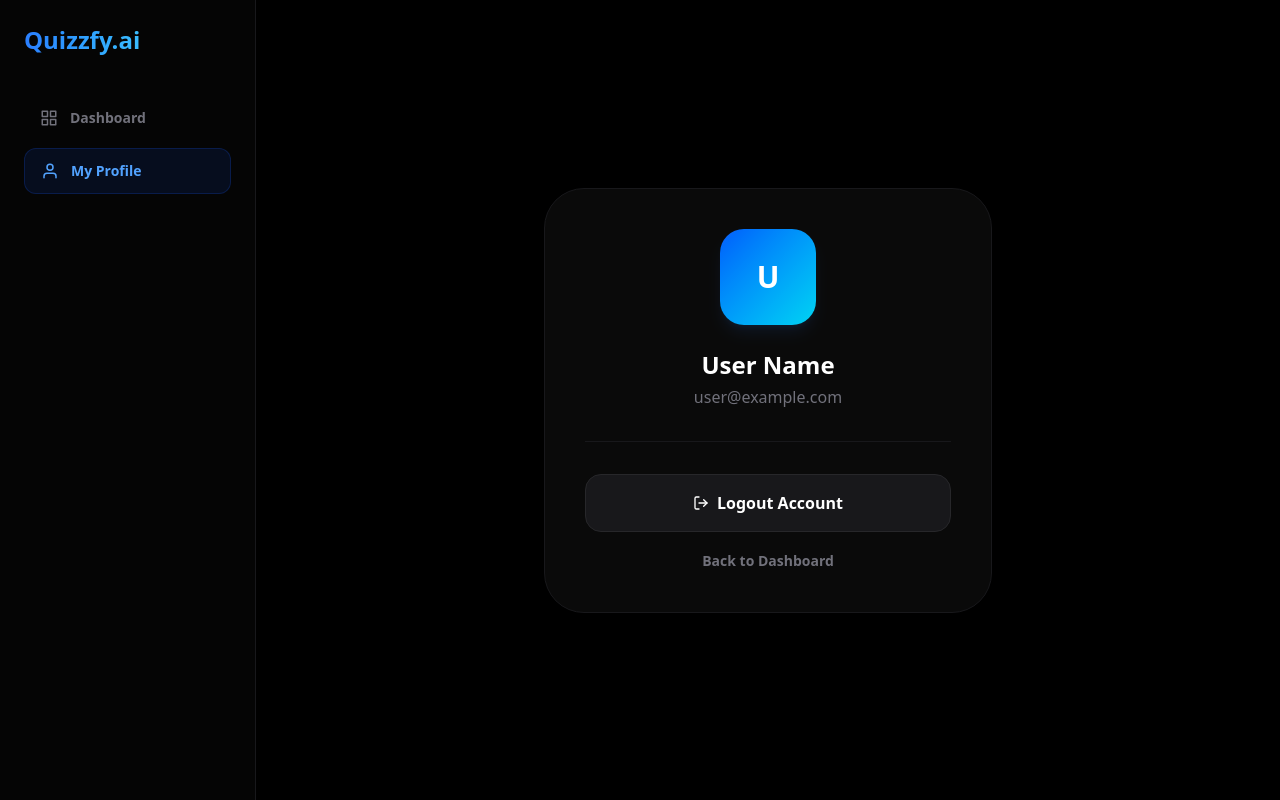
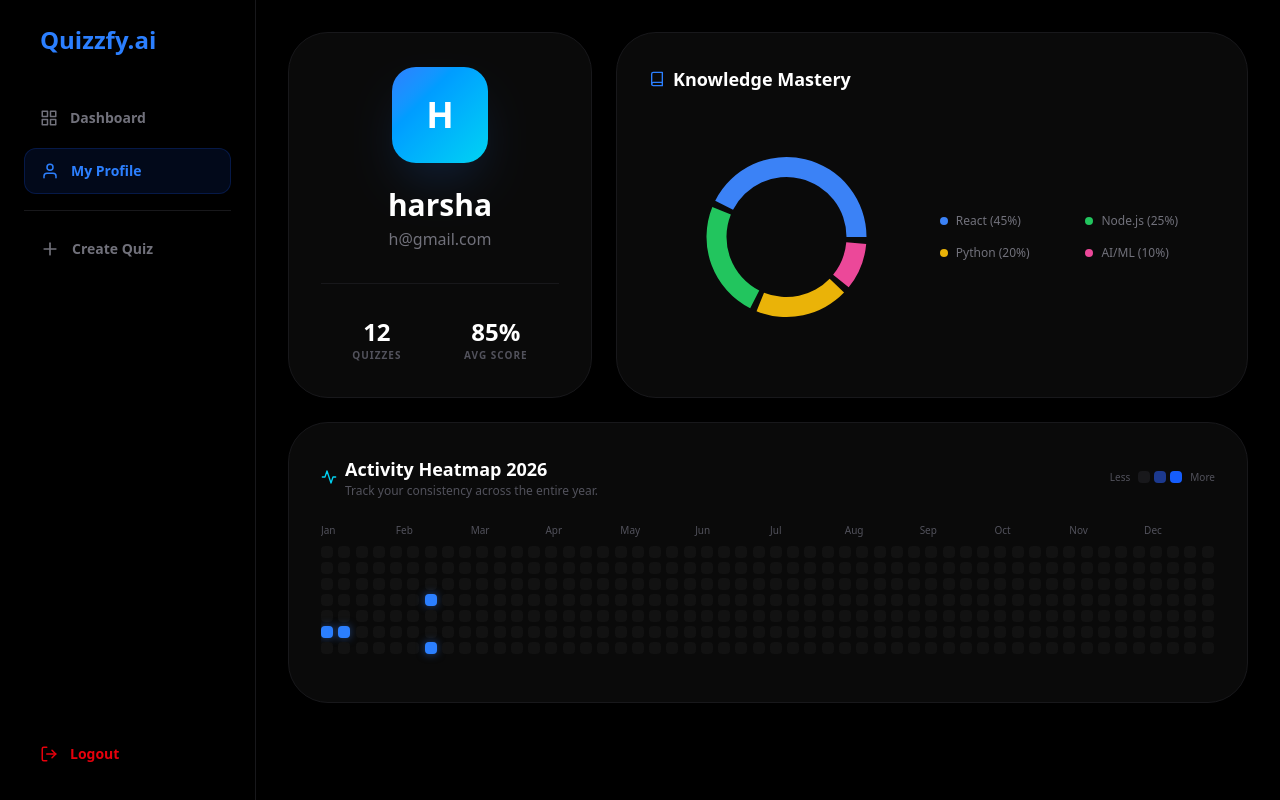
Before and after one commit to harshavardhan314/Quizzfy.ai, a React (Vite) app in the folder frontend/: page /profile in a window 1280 px wide. Built offline with nearby package versions, Linux system fonts and the light colour scheme.

Commit message:
issue in backend

```diff
--- /dev/null
+++ b/frontend/src/layout/Layout.jsx
@@ -0,0 +1,76 @@
+import React from 'react';
+import { FiGrid, FiUser, FiLogOut, FiPlus } from 'react-icons/fi';
+import { useNavigate, useLocation } from 'react-router-dom';
+
+const Layout = ({ onCreateClick }) => {
+  const navigate = useNavigate();
+  const location = useLocation();
+
+  const handleLogout = () => {
+    localStorage.removeItem('token');
+    localStorage.removeItem('user');
+    navigate('/login');
+  };
+
+  return (
+    <aside className="w-60 bg-[#050505] border-r border-zinc-900 p-5 hidden lg:flex flex-col sticky top-0 h-screen">
+      <h1 className="text-xl font-bold bg-gradient-to-r from-blue-500 to-cyan-300 bg-clip-text text-transparent mb-8 px-2">
+        Quizzfy.ai
+      </h1>
+
+      <nav className="space-y-1.5 flex-1">
+        <NavItem
+          icon={<FiGrid size={16}/>}
+          label="Dashboard"
+          active={location.pathname === '/dashboard'}
+          onClick={() => navigate('/dashboard')}
+        />
+
+        {/* Action Button inside Sidebar */}
+        <NavItem
+          icon={<FiPlus size={16}/>}
+          label="Create Quiz"
+          isAction
+          onClick={onCreateClick}
+        />
+
+        <NavItem
+          icon={<FiUser size={16}/>}
+          label="Profile"
+          active={location.pathname === '/profile'}
+          onClick={() => navigate('/profile')}
+        />
+      </nav>
+
+      <div className="mt-auto">
+        <div className="mb-4 px-3 py-2 bg-blue-600/5 border border-blue-600/10 rounded-xl">
+          <p className="text-[10px] uppercase tracking-widest text-blue-500 font-black">Pro Plan</p>
+          <p className="text-[11px] text-zinc-500">Unlimited AI Credits</p>
+        </div>
+        <button
+          onClick={handleLogout}
+          className="flex items-center gap-3 px-3 py-2.5 w-full text-zinc-600 hover:text-white transition-all font-semibold text-xs border-t border-zinc-900"
+        >
+          <FiLogOut size={16}/> Sign Out
+        </button>
+      </div>
+    </aside>
+  );
+};
+
+const NavItem = ({ icon, label, active = false, isAction = false, onClick }) => (
+  <div
+    onClick={onClick}
+    className={`flex items-center gap-2.5 px-3 py-2 rounded-lg cursor-pointer transition-all duration-200
+      ${active
+        ? 'bg-blue-600/10 text-blue-400 border border-blue-600/10 shadow-sm shadow-blue-500/5'
+        : isAction
+          ? 'text-white bg-white/5 hover:bg-white/10 mt-3 border border-white/5'
+          : 'text-zinc-500 hover:text-zinc-200 hover:bg-white/5'
+      }`}
+  >
+    {icon} <span className="font-bold text-[13px] tracking-tight">{label}</span>
+  </div>
+);
+
+export default Layout;
--- a/frontend/src/pages/DashboardPage.jsx
+++ b/frontend/src/pages/DashboardPage.jsx
@@ -1,5 +1,5 @@
 import React, { useState } from 'react';
-import { FiGrid, FiBookOpen, FiPlus, FiX, FiClock, FiSearch, FiUser } from 'react-icons/fi';
+import { FiGrid, FiBookOpen, FiPlus, FiX, FiSearch, FiUser, FiLogOut } from 'react-icons/fi';
 import { useNavigate } from 'react-router-dom';
 
 const DashboardPage = () => {
@@ -20,18 +20,11 @@ const DashboardPage = () => {
       const res = await fetch('http://localhost:5000/api/generate-quiz', {
         method: 'POST',
         headers: { 'Content-Type': 'application/json' },
-        body: JSON.stringify({
-          topic: formData.topic,
-          difficulty: formData.difficulty,
-          count: formData.count
-        })
+        body: JSON.stringify(formData)
       });
 
       const data = await res.json();
-
-      // Navigate to test page with the generated data
       navigate('/test', { state: { questions: data } });
-
     } catch (err) {
       console.error("Failed to generate quiz:", err);
       alert("Error generating quiz. Please check if your backend is running.");
@@ -44,9 +37,11 @@ const DashboardPage = () => {
     <div className="flex min-h-screen bg-black text-zinc-400 font-sans">
       {/* Sidebar */}
       <aside className="w-64 bg-[#050505] border-r border-zinc-900 p-6 hidden lg:flex flex-col">
-        <h1 className="text-2xl font-bold bg-gradient-to-r from-blue-500 to-cyan-300 bg-clip-text text-transparent mb-10">Quizzfy.ai</h1>
+        <h1 className="text-2xl font-bold bg-gradient-to-r from-blue-500 to-cyan-300 bg-clip-text text-transparent mb-10">
+          Quizzfy.ai
+        </h1>
 
-        <nav className="space-y-2">
+        <nav className="flex-1 space-y-2">
           <NavItem
             icon={<FiGrid size={18}/>}
             label="Dashboard"
@@ -58,7 +53,21 @@ const DashboardPage = () => {
             onClick={() => navigate('/profile')}
           />
 
+          <div className="pt-4 mt-4 border-t border-zinc-900">
+            <button
+              onClick={() => setIsQuizPopupOpen(true)}
+              className="w-full flex items-center gap-3 px-4 py-3 rounded-xl bg-blue-600 hover:bg-blue-500 text-white transition-all active:scale-95 group"
+            >
+              <FiPlus size={20} className="group-hover:rotate-90 transition-transform duration-300" />
+              <span className="font-bold text-sm">Create Quiz</span>
+            </button>
+          </div>
         </nav>
+
+        {/* Optional Logout at bottom */}
+        <div className="mt-auto">
+           <NavItem icon={<FiLogOut size={18}/>} label="Logout" />
+        </div>
       </aside>
 
       {/* Main Content */}
@@ -68,28 +77,20 @@ const DashboardPage = () => {
             <FiSearch className="absolute left-3 top-3 text-zinc-600" size={18} />
             <input
               type="text"
-              placeholder="Search..."
+              placeholder="Search your quizzes..."
               className="w-full bg-[#0a0a0a] border border-zinc-800 rounded-xl py-2.5 pl-10 pr-4 text-sm focus:border-blue-600 outline-none transition-all"
             />
           </div>
 
-          <div className='flex justify-center gap-4'>
-            <button
-            onClick={() => setIsQuizPopupOpen(true)}
-            className="bg-blue-600 hover:bg-blue-500 text-white px-6 py-2.5 rounded-xl font-semibold flex items-center gap-2 transition-all active:scale-95"
-            >
-            <FiPlus size={20} /> Create New Quiz
-          </button>
-
-          <button
-            onClick={() => navigate('/profile')}
-            className="bg-blue-600 hover:bg-blue-500 text-white px-6 py-2.5 rounded-xl font-semibold flex items-center gap-2 transition-all active:scale-95"
-            >
-            <FiUser size={20} /> profile
-          </button>
-
+          <div className="flex items-center gap-4">
+             <div className="text-right hidden sm:block">
+                <p className="text-sm font-bold text-white leading-none">Welcome back</p>
+                <p className="text-[10px] text-zinc-500 uppercase tracking-tighter">Student Account</p>
+             </div>
+             <div className="h-10 w-10 rounded-full bg-zinc-800 border border-zinc-700 flex items-center justify-center text-blue-400">
+                <FiUser size={20} />
+             </div>
           </div>
-
         </header>
 
         {/* Quiz Setup Popup */}
@@ -103,7 +104,8 @@ const DashboardPage = () => {
                 <FiX size={24} />
               </button>
 
-              <h3 className="text-2xl font-bold text-white mb-6">Quiz Settings</h3>
+              <h3 className="text-2xl font-bold text-white mb-2">New Quiz</h3>
+              <p className="text-sm text-zinc-500 mb-6">Configure your AI-generated assessment.</p>
 
               <div className="space-y-4">
                 <div>
@@ -131,7 +133,7 @@ const DashboardPage = () => {
                     </select>
                   </div>
                   <div>
-                    <label className="text-[10px] font-bold text-zinc-500 uppercase tracking-wider">Count</label>
+                    <label className="text-[10px] font-bold text-zinc-500 uppercase tracking-wider">Questions</label>
                     <input
                       type="number"
                       min="1"
@@ -158,11 +160,11 @@ const DashboardPage = () => {
         {/* Placeholder for Empty State */}
         {!quizData && !loading && (
           <div className="flex flex-col items-center justify-center h-[60vh] text-center">
-            <div className="w-16 h-16 bg-zinc-900 rounded-2xl flex items-center justify-center mb-4 text-blue-500">
+            <div className="w-16 h-16 bg-zinc-900 rounded-2xl flex items-center justify-center mb-4 text-blue-500 shadow-lg shadow-blue-500/10">
               <FiBookOpen size={32} />
             </div>
-            <h2 className="text-xl font-bold text-white mb-2">No Quizzes Yet</h2>
-            <p className="max-w-xs text-sm">Click the button above to generate your first AI-powered quiz.</p>
+            <h2 className="text-xl font-bold text-white mb-2">Ready to learn?</h2>
+            <p className="max-w-xs text-sm text-zinc-500">Use the sidebar to create your first AI-powered quiz and test your knowledge.</p>
           </div>
         )}
       </main>
@@ -176,7 +178,7 @@ const NavItem = ({ icon, label, active = false, onClick }) => (
     className={`
       flex items-center gap-3 px-4 py-3 rounded-xl cursor-pointer transition-all duration-200
       ${active
-        ? 'bg-blue-600/10 text-blue-400 border border-blue-600/20'
+        ? 'bg-blue-600/10 text-blue-400 border border-blue-600/20 shadow-sm shadow-blue-500/5'
         : 'text-zinc-500 hover:text-zinc-200 hover:bg-white/5'
       }
     `}
--- a/frontend/src/pages/ProfilePage.jsx
+++ b/frontend/src/pages/ProfilePage.jsx
@@ -1,18 +1,26 @@
-import React from 'react';
-import { FiGrid, FiUser, FiLogOut } from 'react-icons/fi';
+import React, { useState } from 'react';
+import { FiGrid, FiUser, FiLogOut, FiPlus, FiX, FiBook, FiActivity } from 'react-icons/fi';
 import { useNavigate } from 'react-router-dom';
+import { PieChart, Pie, Cell, ResponsiveContainer } from 'recharts';
 
 const ProfilePage = () => {
   const navigate = useNavigate();
+  const [isQuizPopupOpen, setIsQuizPopupOpen] = useState(false);
 
-  // In a real app, parse this from localStorage.getItem('user')
   const user = JSON.parse(localStorage.getItem('user')) || {
-    name: "User Name",
-    email: "user@example.com",
+    name: "harsha",
+    email: "h@gmail.com",
   };
 
+  // Mock data for the Donut Chart
+  const masteryData = [
+    { name: 'React', value: 45, color: '#3b82f6' },
+    { name: 'Node.js', value: 25, color: '#22c55e' },
+    { name: 'Python', value: 20, color: '#eab308' },
+    { name: 'AI/ML', value: 10, color: '#ec4899' },
+  ];
+
   const handleLogout = () => {
-    // Clear local storage and redirect to login
     localStorage.removeItem('token');
     localStorage.removeItem('user');
     navigate('/login');
@@ -21,59 +29,150 @@ const ProfilePage = () => {
   return (
     <div className="flex min-h-screen bg-black text-zinc-400 font-sans">
       {/* Sidebar */}
-      <aside className="w-64 bg-[#050505] border-r border-zinc-900 p-6 hidden lg:flex flex-col">
-        <h1 className="text-2xl font-bold bg-gradient-to-r from-blue-500 to-cyan-300 bg-clip-text text-transparent mb-10">Quizzfy.ai</h1>
-        <nav className="space-y-2">
+      <aside className="w-64 bg-black border-r border-zinc-900 p-6 hidden lg:flex flex-col">
+        <h1 className="text-2xl font-bold text-blue-500 mb-10 px-4">Quizzfy.ai</h1>
+        <nav className="flex-1 space-y-2">
           <NavItem icon={<FiGrid size={18}/>} label="Dashboard" onClick={() => navigate('/dashboard')} />
           <NavItem icon={<FiUser size={18}/>} label="My Profile" active />
+
+          <div className="pt-4 mt-4 border-t border-zinc-900">
+            <button
+              onClick={() => setIsQuizPopupOpen(true)}
+              className="w-full flex items-center gap-3 px-4 py-3 rounded-xl hover:bg-zinc-900 transition-all text-zinc-500 hover:text-white"
+            >
+              <FiPlus size={20} />
+              <span className="font-bold text-sm">Create Quiz</span>
+            </button>
+          </div>
         </nav>
+        <button onClick={handleLogout} className="flex items-center gap-3 px-4 py-3 text-red-600 font-bold text-sm hover:bg-red-500/10 rounded-xl transition-all">
+          <FiLogOut size={18}/> Logout
+        </button>
       </aside>
 
       {/* Main Content */}
-      <main className="flex-1 p-8 lg:p-12 flex flex-col items-center justify-center">
+      <main className="flex-1 p-8 overflow-y-auto">
+        <div className="max-w-6xl mx-auto space-y-6">
 
-        <div className="w-full max-w-md bg-[#0a0a0a] border border-zinc-900 p-10 rounded-[2.5rem] text-center shadow-2xl">
-          {/* Avatar Icon */}
-          <div className="w-24 h-24 rounded-3xl bg-gradient-to-br from-blue-600 to-cyan-400 flex items-center justify-center text-white text-3xl font-bold mx-auto mb-6 shadow-lg shadow-blue-500/10">
-            {user.name.charAt(0).toUpperCase()}
+          {/* Top Row: Profile & Mastery */}
+          <div className="grid grid-cols-1 lg:grid-cols-12 gap-6">
+
+            {/* Profile Card */}
+            <div className="lg:col-span-4 bg-[#0a0a0a] border border-zinc-900 rounded-[2.5rem] p-8 flex flex-col items-center justify-center text-center">
+              <div className="w-24 h-24 rounded-3xl bg-gradient-to-br from-blue-500 to-cyan-400 flex items-center justify-center text-white text-4xl font-bold mb-6 shadow-2xl shadow-blue-500/20">
+                {user.name.charAt(0).toUpperCase()}
+              </div>
+              <h2 className="text-3xl font-bold text-white mb-1">{user.name}</h2>
+              <p className="text-zinc-500 mb-8">{user.email}</p>
+
+              <div className="w-full h-px bg-zinc-900 mb-8" />
+
+              <div className="flex justify-around w-full">
+                <div>
+                  <p className="text-2xl font-bold text-white">12</p>
+                  <p className="text-[10px] uppercase tracking-widest text-zinc-600 font-bold">Quizzes</p>
+                </div>
+                <div>
+                  <p className="text-2xl font-bold text-white">85%</p>
+                  <p className="text-[10px] uppercase tracking-widest text-zinc-600 font-bold">Avg Score</p>
+                </div>
+              </div>
+            </div>
+
+            {/* Knowledge Mastery Chart */}
+            <div className="lg:col-span-8 bg-[#0a0a0a] border border-zinc-900 rounded-[2.5rem] p-8">
+              <div className="flex items-center gap-2 mb-4">
+                <FiBook className="text-blue-500" />
+                <h3 className="text-lg font-bold text-white">Knowledge Mastery</h3>
+              </div>
+
+              <div className="flex flex-col md:flex-row items-center justify-between h-64">
+                <div className="w-full h-full">
+                  <ResponsiveContainer width="100%" height="100%">
+                    <PieChart>
+                      <Pie
+                        data={masteryData}
+                        innerRadius={60}
+                        outerRadius={80}
+                        paddingAngle={5}
+                        dataKey="value"
+                      >
+                        {masteryData.map((entry, index) => (
+                          <Cell key={`cell-${index}`} fill={entry.color} stroke="none" />
+                        ))}
+                      </Pie>
+                    </PieChart>
+                  </ResponsiveContainer>
+                </div>
+
+                {/* Legend */}
+                <div className="grid grid-cols-2 gap-x-8 gap-y-4 w-full px-4">
+                  {masteryData.map((item) => (
+                    <div key={item.name} className="flex items-center gap-2">
+                      <div className="w-2 h-2 rounded-full" style={{ backgroundColor: item.color }} />
+                      <span className="text-xs font-medium text-zinc-500">{item.name} ({item.value}%)</span>
+                    </div>
+                  ))}
+                </div>
+              </div>
+            </div>
           </div>
 
-          {/* User Details */}
-          <h2 className="text-2xl font-bold text-white mb-1">{user.name}</h2>
-          <p className="text-zinc-500 mb-8">{user.email}</p>
+          {/* Bottom Row: Activity Heatmap */}
+          <div className="bg-[#0a0a0a] border border-zinc-900 rounded-[2.5rem] p-8">
+            <div className="flex justify-between items-center mb-6">
+              <div className="flex items-center gap-2">
+                <FiActivity className="text-cyan-400" />
+                <div>
+                  <h3 className="text-lg font-bold text-white">Activity Heatmap 2026</h3>
+                  <p className="text-xs text-zinc-600">Track your consistency across the entire year.</p>
+                </div>
+              </div>
+              <div className="flex items-center gap-2 text-[10px] text-zinc-600">
+                <span>Less</span>
+                <div className="flex gap-1">
+                  <div className="w-3 h-3 bg-zinc-900 rounded-sm" />
+                  <div className="w-3 h-3 bg-blue-900 rounded-sm" />
+                  <div className="w-3 h-3 bg-blue-600 rounded-sm" />
+                </div>
+                <span>More</span>
+              </div>
+            </div>
 
-          <hr className="border-zinc-900 mb-8" />
+            {/* Heatmap Grid */}
+            <div className="overflow-x-auto pb-4">
+              <div className="flex gap-1 text-[10px] text-zinc-600 mb-2">
+                {['Jan', 'Feb', 'Mar', 'Apr', 'May', 'Jun', 'Jul', 'Aug', 'Sep', 'Oct', 'Nov', 'Dec'].map(m => (
+                  <div key={m} className="flex-1 min-w-[40px]">{m}</div>
+                ))}
+              </div>
+              <div className="grid grid-flow-col grid-rows-7 gap-1">
+                {Array.from({ length: 364 }).map((_, i) => (
+                  <div
+                    key={i}
+                    className={`w-3 h-3 rounded-sm ${
+                      [5, 12, 45, 48].includes(i) ? 'bg-blue-500 shadow-[0_0_8px_rgba(59,130,246,0.5)]' : 'bg-[#121212]'
+                    }`}
+                  />
+                ))}
+              </div>
+            </div>
+          </div>
 
-          {/* Action Buttons */}
-          <div className="space-y-4">
-            <button
-              onClick={handleLogout}
-              className="w-full flex items-center justify-center gap-2 bg-zinc-900 hover:bg-red-950/30 hover:text-red-500 hover:border-red-900/50 text-white font-bold py-4 rounded-2xl border border-zinc-800 transition-all duration-200"
-            >
-              <FiLogOut /> Logout Account
-            </button>
+        </div>
+      </main>
 
-            <button
-              onClick={() => navigate('/dashboard')}
-              className="w-full text-zinc-500 hover:text-zinc-300 text-sm font-semibold transition-colors"
-            >
-              Back to Dashboard
-            </button>
-          </div>
-        </div>
-
-      </main>
+      {/* Quiz Popup code remains the same as previous response */}
     </div>
   );
 };
 
-// Reusable Sub-component (Fixed with onClick)
 const NavItem = ({ icon, label, active = false, onClick }) => (
   <div
     onClick={onClick}
     className={`flex items-center gap-3 px-4 py-3 rounded-xl cursor-pointer transition-all ${
       active
-        ? 'bg-blue-600/10 text-blue-400 border border-blue-600/20'
+        ? 'bg-blue-600/10 text-blue-500 border border-blue-600/20'
         : 'text-zinc-500 hover:text-zinc-200 hover:bg-zinc-900'
     }`}
   >
```
Also changed, not shown: frontend/src/pages/QuizPage.jsx (+14 -5 lines).
